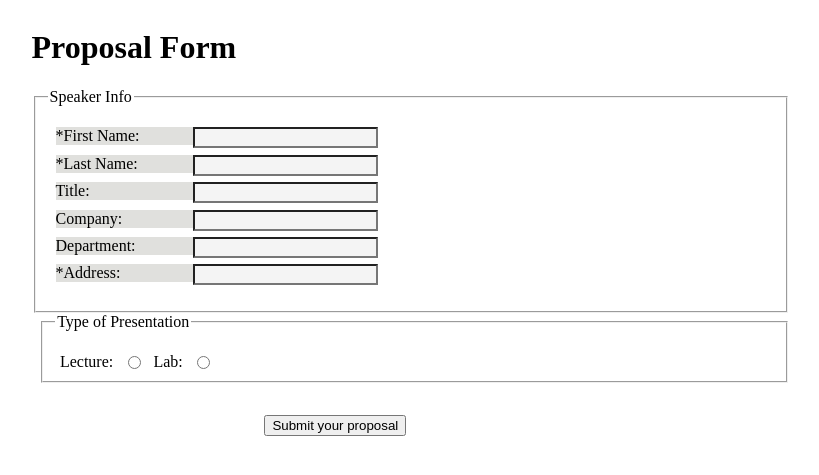
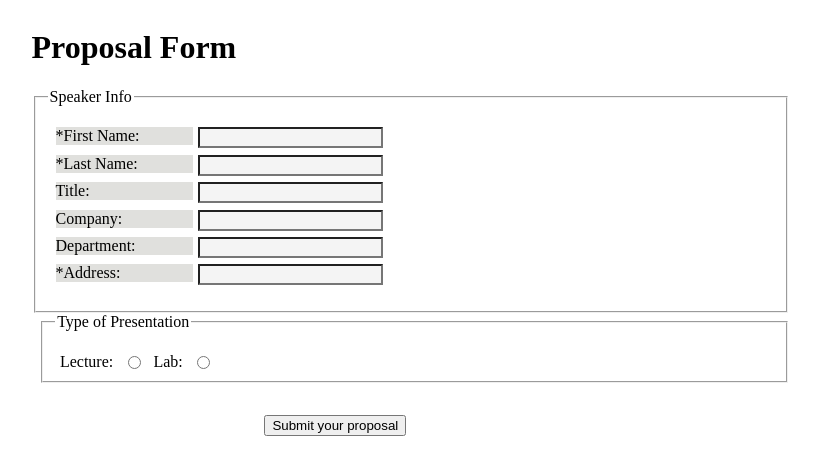
Before and after one commit to rgeorgen10/rgeorgen10.github.io, a PHP site: page /form-exercise.html in a window 1280 px wide. Shown: the top 475 px of the page, without its empty margins (27-846 px from the left). Run offline with PHP 8.4, Linux system fonts and the light colour scheme.

Commit message:
added lebel css styling

```diff
--- a/css/form.css
+++ b/css/form.css
@@ -5,6 +5,15 @@
 
 /* form styling */
 
+label {
+
+margin-right: .3em;
+
+width: 6.3em;  /* I made this deliberately wide – come up with your own optimal width */
+
+display: inline-block; /* width will not work for “inline” elements such as “label”. Therefore we need to set it to “inline-block” */
+
+}
 
 #wrapper {
 	width: 60%;
```
